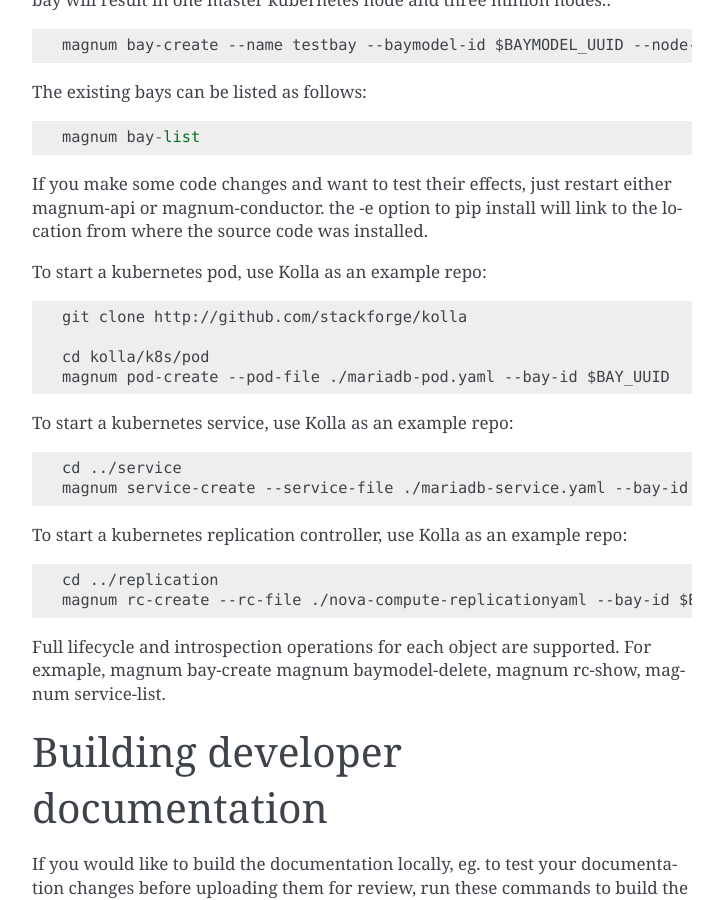
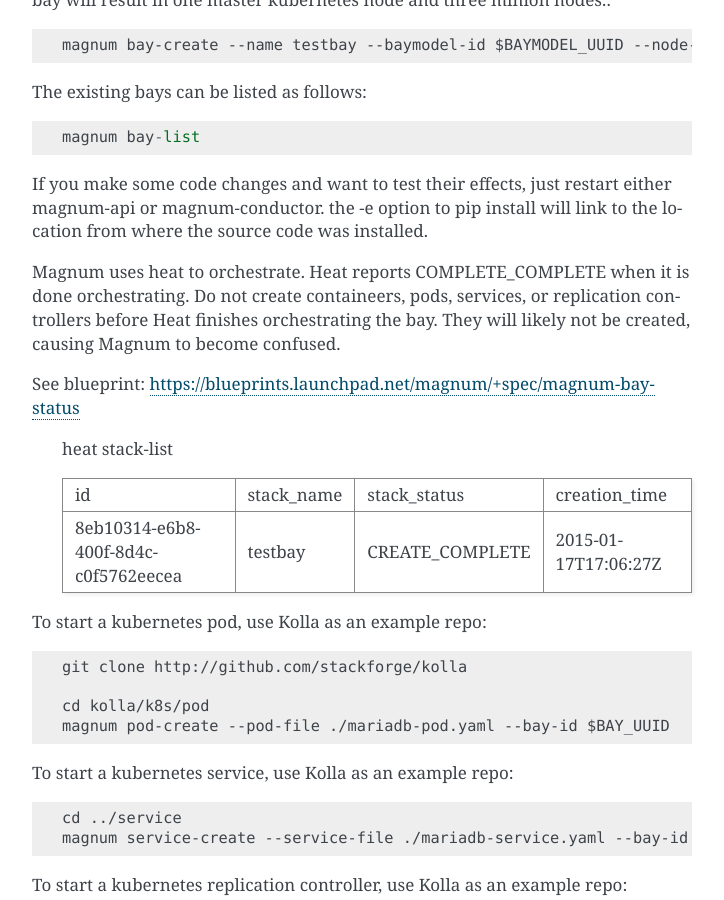
Before and after one commit to openstack/magnum, a Sphinx documentation site: the page built from doc/source/dev/dev-quickstart.rst, in a window 1280 px wide and 900 px high, scrolled down 5811 px. Shown: the whole window, without its empty margins (388-1112 px from the left). Built offline with Sphinx 7.4.7, drawn with Linux system fonts in a browser that asks for light colours; pages that are not in the unit, such as notebooks, are missing from menus.

Commit message:
Add note about heat finishing the job before continuing
Add short note about getting status of stack via heat

Change-Id: I3b68b50edb08ca150a4029f64b79102883099ca6

```diff
--- a/doc/source/dev/dev-quickstart.rst
+++ b/doc/source/dev/dev-quickstart.rst
@@ -281,6 +281,24 @@
 pip install will link to the location from where the source code
 was installed.
 
+Magnum uses heat to orchestrate.  Heat reports COMPLETE_COMPLETE when it is
+done orchestrating.  Do not create containeers, pods, services, or replication
+controllers before Heat finishes orchestrating the bay.  They will likely
+not be created, causing Magnum to become confused.
+
+See blueprint:
+https://blueprints.launchpad.net/magnum/+spec/magnum-bay-status
+
+
+    heat stack-list
+
+    +--------------------------------------+------------+-----------------+----------------------+
+    | id                                   | stack_name | stack_status    | creation_time        |
+    +--------------------------------------+------------+-----------------+----------------------+
+    | 8eb10314-e6b8-400f-8d4c-c0f5762eecea | testbay    | CREATE_COMPLETE | 2015-01-17T17:06:27Z |
+    +--------------------------------------+------------+-----------------+----------------------+
+
+
 To start a kubernetes pod, use Kolla as an example repo::
 
     git clone http://github.com/stackforge/kolla
```
